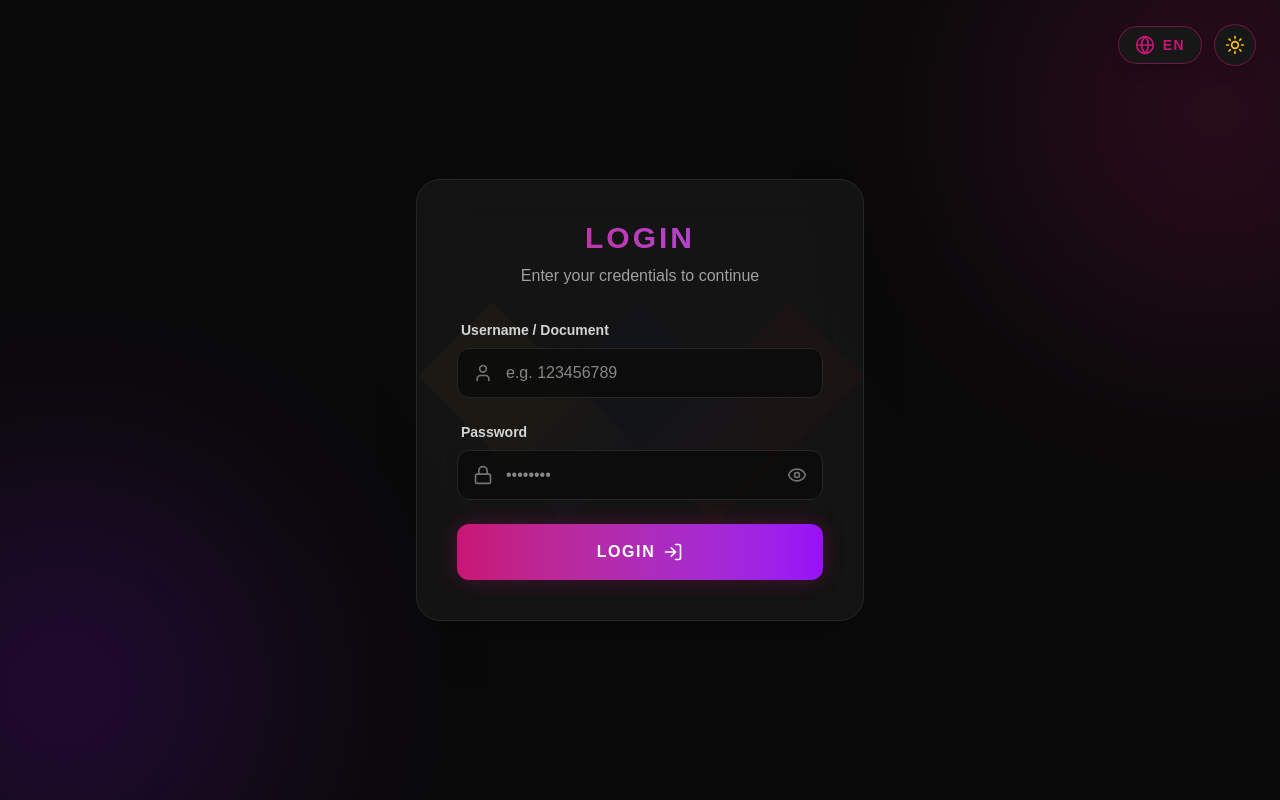
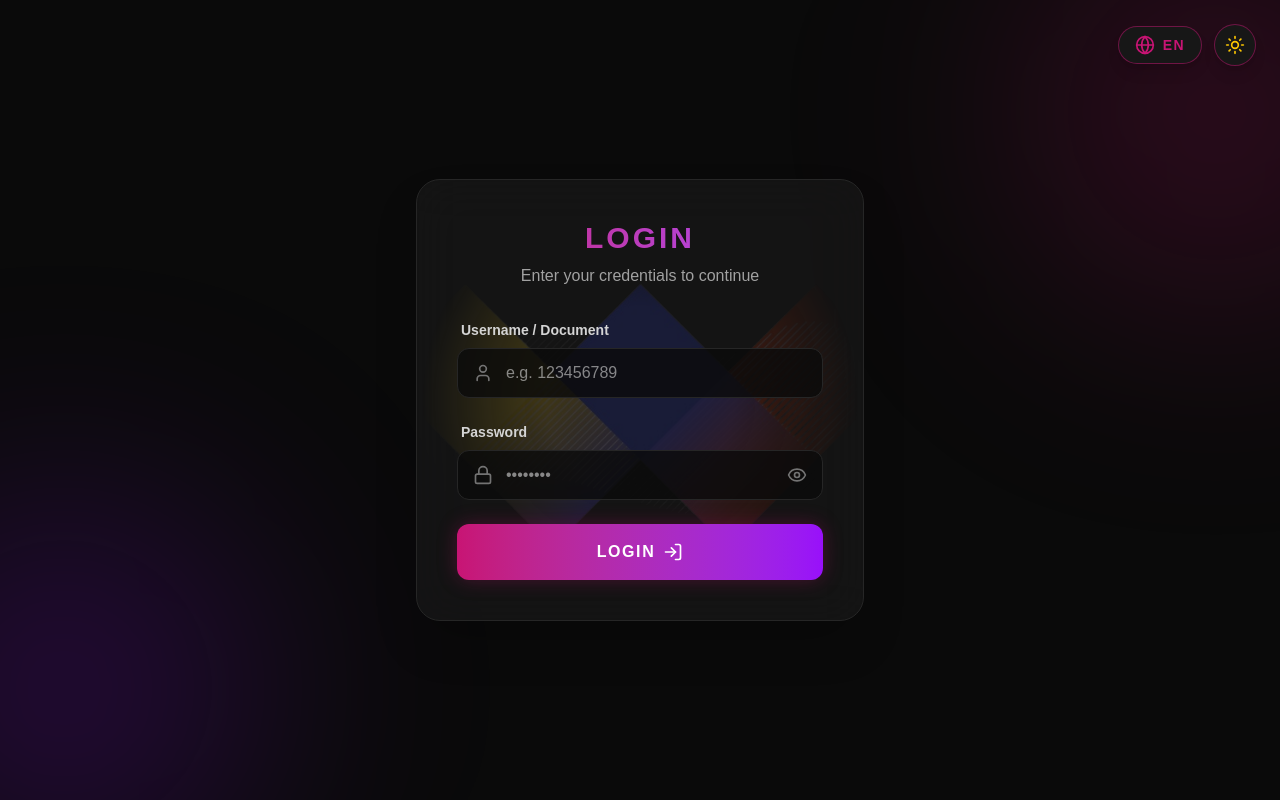
Before and after one commit to Felix-Ruiz/Calificaciones-stands, a Next.js app: page /login in a window 1280 px wide. Built offline with nearby package versions, Linux system fonts and the light colour scheme.

Commit message:
Agregando logo

```diff
--- a/app/login/page.tsx
+++ b/app/login/page.tsx
@@ -133,12 +133,18 @@ function LoginContent() {
         animate={{ opacity: 1, y: 0 }}
         className={`backdrop-blur-xl border rounded-3xl p-10 max-w-md w-full shadow-2xl relative z-10 overflow-hidden ${isDark ? "bg-neutral-900/80 border-neutral-800" : "bg-white/90 border-gray-200"}`}
       >
-        {/* LOGO DE FONDO COMO MARCA DE AGUA (Corregido a object-cover y opacidad súper baja) */}
-        <div className={`absolute inset-0 z-0 pointer-events-none ${isDark ? "opacity-[0.03]" : "opacity-10"}`}>
+        {/* LOGO DE FONDO COMO MARCA DE AGUA (SOLUCIÓN MÁSCARA RADIAL) */}
+        <div
+          className={`absolute inset-0 z-0 flex justify-center items-center pointer-events-none ${isDark ? "opacity-20" : "opacity-10"}`}
+          style={{
+            maskImage: "radial-gradient(circle at center, black 30%, transparent 70%)",
+            WebkitMaskImage: "radial-gradient(circle at center, black 30%, transparent 70%)"
+          }}
+        >
           <img
             src="/logo.png"
             alt="WEEF Background"
-            className="w-full h-full object-cover"
+            className="w-[120%] h-[120%] object-cover"
           />
         </div>
 
```
